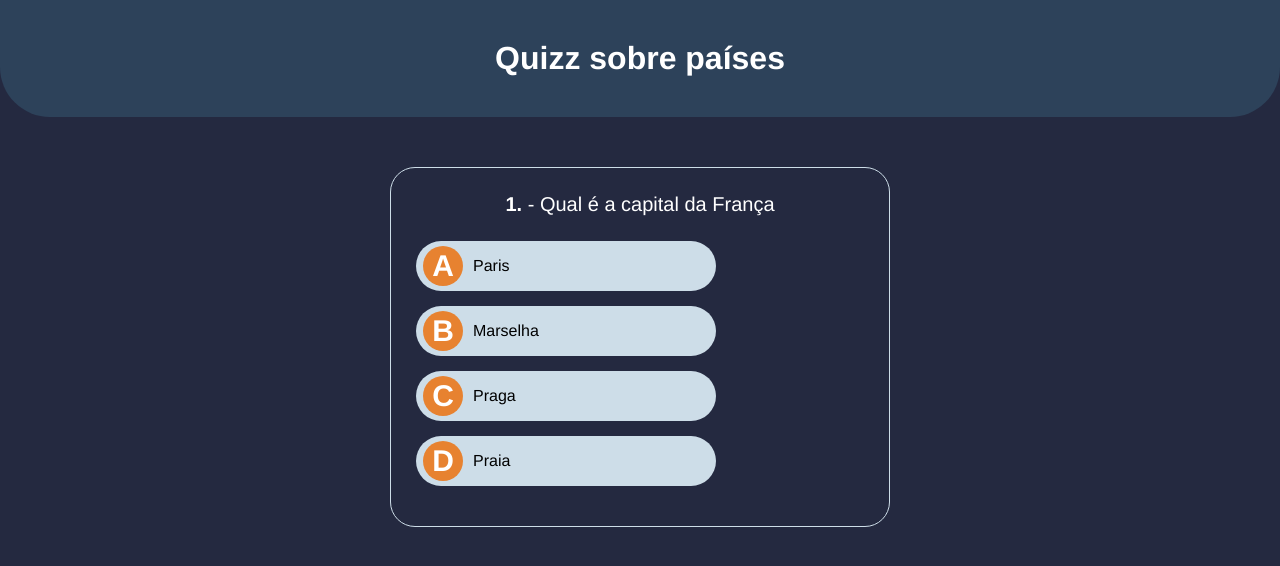
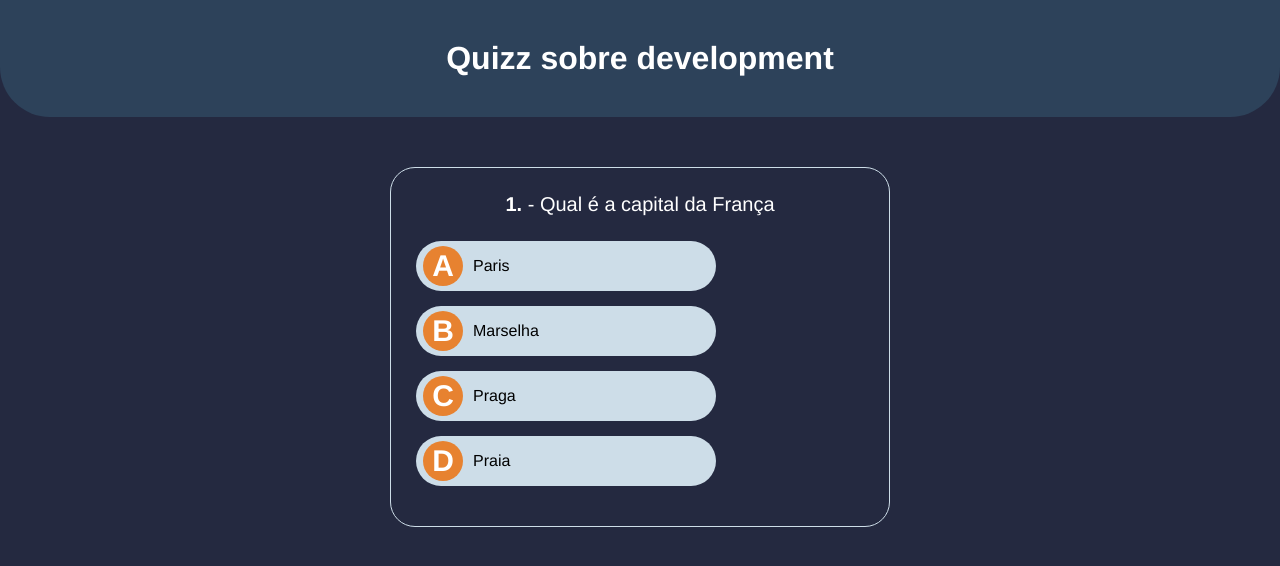
Before and after one commit to elisfreire1/Quizz_with_JavaScript, a plain HTML site: page index.html in a window 1280 px wide. Drawn offline with Linux system fonts and the light colour scheme.

Commit message:
update html

```diff
--- a/index.html
+++ b/index.html
@@ -3,13 +3,13 @@
 <head>
     <meta charset="UTF-8">
     <meta name="viewport" content="width=device-width, initial-scale=1.0">
-    <title>Quizz about counties</title>
+    <title>Quizz about programation</title>
     <link rel="stylesheet" href="css/styles.css">
     <script src="js/scripts.js" defer></script>
 </head>
 <body>
     <!--Quizz Title-->
-    <h1 id="main-title">Quizz sobre países</h1>
+    <h1 id="main-title">Quizz sobre development</h1>
 
     <!--Score Board-->
     <div id="score-container" class="hide">
```
